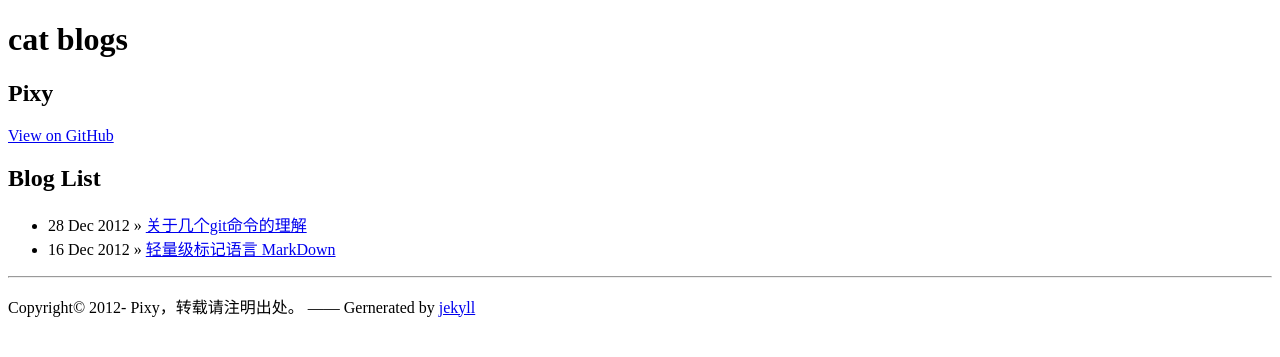
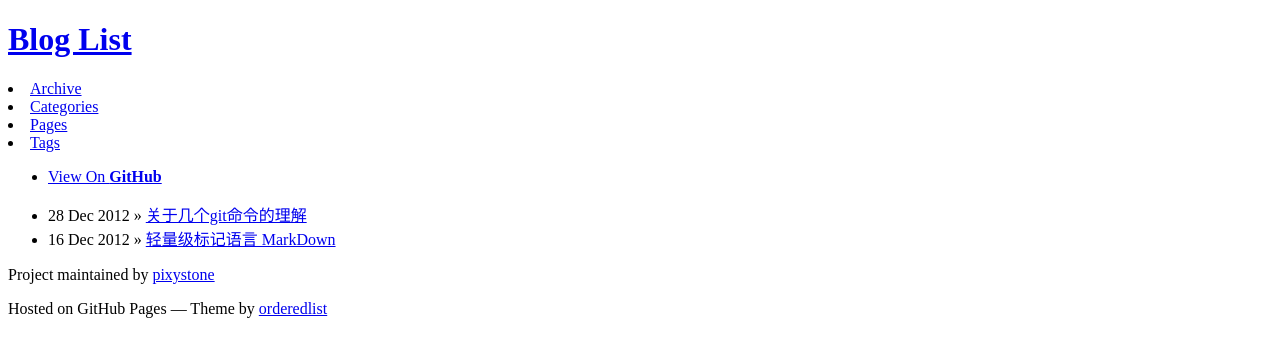
Before and after one commit to pixystone/pixystone.github.com, a Jekyll site: the page built from index.html, in a window 1280 px wide. Shown: the top 357 px of the page. Built offline with Jekyll 4.4.1, drawn with Linux system fonts in a browser that asks for light colours.

Commit message:
Test theme named 'github-modernist'

```diff
--- a/_includes/themes/github-modernist/default.html
+++ b/_includes/themes/github-modernist/default.html
@@ -11,7 +11,7 @@
     </title>
     {% if page.description %}<meta name="description" content="{{ page.description }}">{% endif %}
 
-    <link rel="stylesheet" href="{{ ASSET_PATH }}/stylesheets/styles.css">
+    <link rel="stylesheet" href="{{ ASSET_PATH }}/css/styles.css">
     <script src="{{ ASSET_PATH }}/js/scale.fix.js"></script>
     <meta name="viewport" content="width=device-width, initial-scale=1, user-scalable=no">
 
@@ -24,11 +24,15 @@
   <body>
     <div class="wrapper">
       <header class="without-description">
-        <h1>cat blogs</h1>
-        <h2>Pixy</h2>
+        <h1><a href="/">Blog List</a></h1>
         <p></p>
+        <spam>
+          {% assign pages_list = site.pages %}
+          {% assign group = 'navigation' %}
+          {% include JB/pages_list %}
+        </spam>
         <ul>
-          <li><a href="https://github.com/pixystone/github.page">View On <strong>GitHub</strong></a></li>
+          <li><a href="https://github.com/pixystone/pixystone.github.com">View On <strong>GitHub</strong></a></li>
         </ul>
       </header>
       <section>
--- a/_includes/themes/github-modernist/page.html
+++ b/_includes/themes/github-modernist/page.html
@@ -1,9 +1,3 @@
-<div class="wrapper">
-  <h1>{{ page.title }} {% if page.tagline %} <small>{{ page.tagline }}</small>{% endif %}</h1>
-</div>
-
-<div class="wrapper">
-  <section>
+<section>
     {{ content }}
-  </section>
-</div>
+</section>
--- a/_includes/themes/github-modernist/post.html
+++ b/_includes/themes/github-modernist/post.html
@@ -1,5 +1,5 @@
 <span class='date'>{{page.date | date_to_string}}</span>
-<h1>{{page.title}}</h1><h3><a href="/">返回主页</a></h3>
+<h1>{{page.title}}</h1>
 <div class='body'>
   {{ content }}
   <hr>
--- a/_layouts/default.html
+++ b/_layouts/default.html
@@ -1,6 +1,6 @@
 ---
 theme :
-  name : github-hack
+  name : github-modernist
 ---
 {% include JB/setup %}
-{% include themes/github-hack/default.html %}
+{% include themes/github-modernist/default.html %}
--- a/_layouts/page.html
+++ b/_layouts/page.html
@@ -2,4 +2,4 @@
 layout: default
 ---
 {% include JB/setup %}
-{% include themes/github-hack/page.html %}
+{% include themes/github-modernist/page.html %}
--- a/_layouts/post.html
+++ b/_layouts/post.html
@@ -2,4 +2,4 @@
 layout: default
 ---
 {% include JB/setup %}
-{% include themes/github-hack/post.html %}
+{% include themes/github-modernist/post.html %}
```
